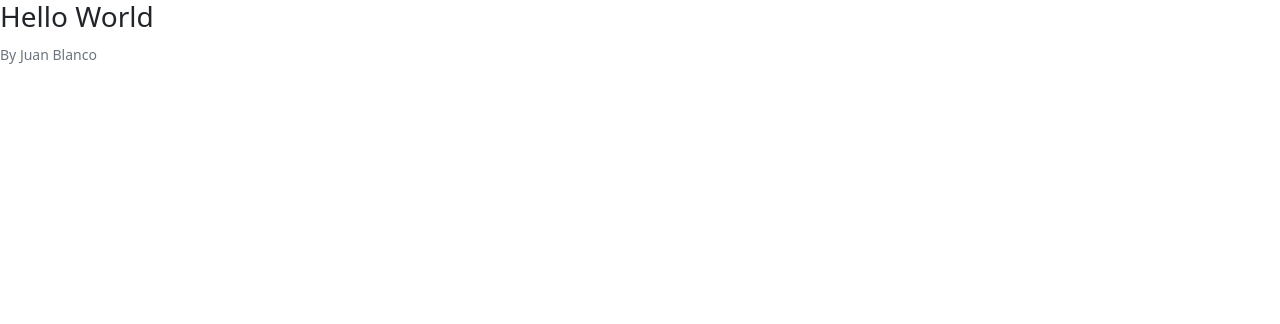
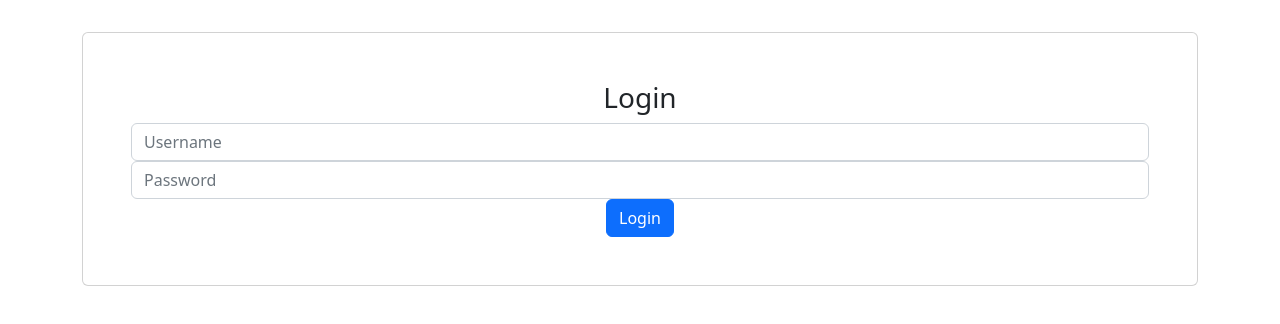
Before and after one commit to IcesiComputacionInternet/TallerJPAFront, a React (Vite) app: page /login in a window 1280 px wide. Shown: the top 324 px of the page. Built offline with nearby package versions, Linux system fonts and the light colour scheme.

Commit message:
login interface implemented

```diff
--- a/package.json
+++ b/package.json
@@ -10,9 +10,13 @@
     "preview": "vite preview"
   },
   "dependencies": {
+    "@types/react-router-dom": "^5.3.3",
+    "axios": "^1.4.0",
     "bootstrap": "^5.2.3",
     "react": "^18.2.0",
-    "react-dom": "^18.2.0"
+    "react-dom": "^18.2.0",
+    "react-router-dom": "^6.11.2",
+    "yallist": "^4.0.0"
   },
   "devDependencies": {
     "@types/react": "^18.0.28",
--- a/src/App.tsx
+++ b/src/App.tsx
@@ -1,11 +1,39 @@
-import Message from "./Message";
+import './App.css'
+import Message from './Message'
+import { useState, useEffect } from 'react'
+import { BrowserRouter, Navigate, Route, Routes } from 'react-router-dom';
+import Login from './Login';
+import Home from './Home';
+import NotFound from './NotFound';
 
-function App(){
-  return(
-    <div>
-      <Message />
-    </div>
+function App() {
+
+  const [isLoggedIn, setIsLoggedIn] = useState<boolean>(
+    () => localStorage.getItem("jwt") !== null
+  );
+
+  useEffect(() => {
+    localStorage.setItem("logged_user", JSON.stringify(isLoggedIn));
+  }, [isLoggedIn]);
+
+  const logIn = () => {setIsLoggedIn(true)};
+
+
+  return (
+    <BrowserRouter>
+      <Routes>
+        <Route path="/login" element={<Login setLogin={logIn} />}></Route>
+        <Route
+        path = "/"
+        element = {isLoggedIn ? <Home/> : <Navigate to="/login" />}
+        ></Route>
+        <Route
+        path = "/*"
+        element = {isLoggedIn ? <NotFound/> : <Navigate to="/login" />}
+        ></Route>
+      </Routes>
+    </BrowserRouter>
   );
 }
 
-export default App
+export default App;
--- /dev/null
+++ b/src/Home.tsx
@@ -0,0 +1,15 @@
+function Home() {
+
+    return(
+
+    <>
+
+    <h3>Home</h3>
+    <small className="text-muted">This is home</small>
+
+
+    </>
+    );
+}
+
+export default Home
--- /dev/null
+++ b/src/Login.tsx
@@ -0,0 +1,78 @@
+import React, { useState } from "react";
+import axios from "axios";
+const baseUrl = "http://localhost:8080";
+import { NavigateFunction, useNavigate } from "react-router-dom";
+
+interface Props {
+    setLogin: () => void;
+}
+
+const Login = ({ setLogin }: Props) => {
+    const [username, setUsername] = useState("");
+    const [password, setPassword] = useState("");
+    const navigation : NavigateFunction = useNavigate();
+
+
+const handleSubmit = async (event: any) => {
+    event.preventDefault();
+
+    const { data } = await axios.post(
+        baseUrl + "/token",
+        {
+            username,
+            password,
+        },
+        {
+            headers:{
+                "Access-Control-Allow-Origin": "baseUrl",
+            },
+        }
+    );
+
+    if(data.token){
+        localStorage.setItem("jwt", data.token);
+        setLogin();
+        navigation("/");
+    } else {
+        alert("Invalid username or password");
+    }
+};
+
+return(
+<div className="container">
+    <div className="row justify-content-tenter">
+        <div className="col-and-6">
+            <div className="card">
+                <div className="card-body">
+                    <h3 className="card-title">Login</h3>
+                    <form onSubmit={handleSubmit}>
+                        <div className="form-group">
+                        <input type="text"
+                            className="form-control"
+                            placeholder="Username"
+                            value={username}
+                            onChange={(event) => setUsername(event.target.value)}
+                            />
+                        </div>
+                        <div className="form-group">
+                        <input
+                        type="password"
+                        className="form-control"
+                        placeholder="Password"
+                        value={password}
+                        onChange={(event) => setPassword(event.target.value)}
+                        />
+                        </div>
+                        <button type="submit" className="btn btn-primary">
+                        Login
+                        </button>
+                    </form>
+                </div>
+            </div>
+        </div>
+    </div>
+</div>
+);
+
+};
+export default Login;
--- a/src/Message.tsx
+++ b/src/Message.tsx
@@ -1,10 +1,15 @@
-function Message(){
-  return (
+function Message() {
+
+    return(
+
     <>
-      <h3>Hello World</h3>
-      <small className="text-muted">By Juan Blanco</small>
+
+    <h3>Hello world</h3>
+    <small className="text-muted">This is a message</small>
+
+
     </>
-  );
+    );
 }
 
-export default Message;
+export default Message
--- /dev/null
+++ b/src/NotFound.tsx
@@ -0,0 +1,15 @@
+function NotFound() {
+
+    return(
+
+    <>
+
+    <h3>NotFound</h3>
+    <small className="text-muted">404</small>
+
+
+    </>
+    );
+}
+
+export default NotFound;
--- a/src/main.tsx
+++ b/src/main.tsx
@@ -2,7 +2,6 @@ import React from 'react'
 import ReactDOM from 'react-dom/client'
 import App from './App.tsx'
 import 'bootstrap/dist/css/bootstrap.css'
-
 
 ReactDOM.createRoot(document.getElementById('root') as HTMLElement).render(
   <React.StrictMode>
```
Also changed, not shown: src/ListGroup.tsx (+27 -13 lines), 2 other files (tests, documents, lock files or other folders).
